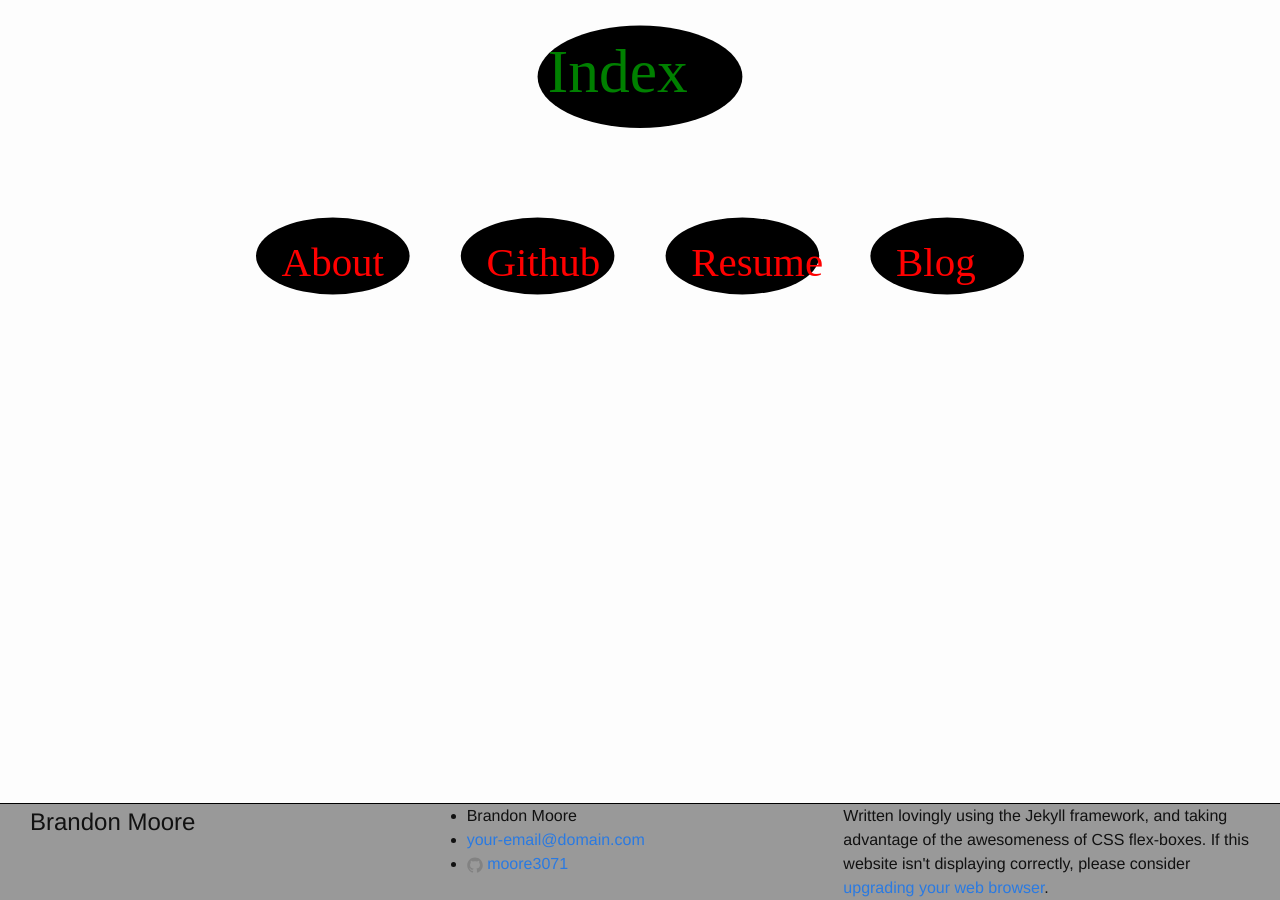
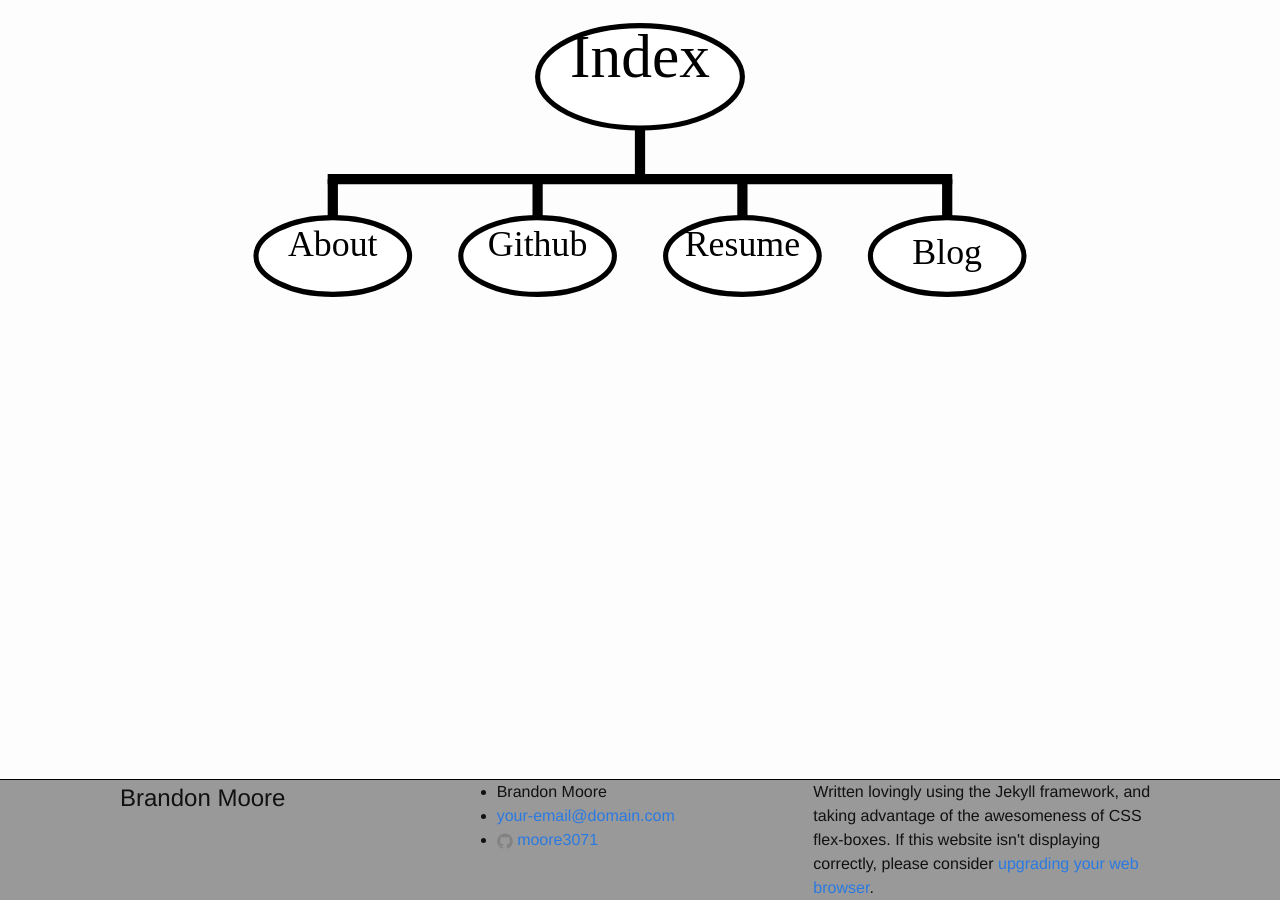
Before and after one commit to moore3071/moore3071.github.io, a Jekyll site: the page built from index.html, in a window 1280 px wide. Built offline with Jekyll 4.4.1, drawn with Linux system fonts in a browser that asks for light colours; some web fonts are replaced.

Commit message:
Changed the tree structure in the svg

```diff
--- a/_sass/_base.scss
+++ b/_sass/_base.scss
@@ -180,8 +180,8 @@ pre {
 
 .flex-wrapper {
 	display: flex;
-	width: -webkit-calc(#{$content-width} - (#{$spacing-unit} * 2));
-	width: calc(#{$content-width} - (#{$spacing-unit} * 2));
+	width: -webkit-calc(#{$content-width} - (#{$spacing-unit} * 8));
+	width: calc(#{$content-width} - (#{$spacing-unit} * 8));
 	margin-right: auto;
 	margin-left: auto;
 	flex-flow: row wrap;
--- a/index.html
+++ b/index.html
@@ -4,15 +4,26 @@ layout: index_page
 
 <div class="home" style="width: 80vw; height: 40vw; margin: auto;">
 	<svg width="100%" height="100%" viewBox="0 0 200 100" style="font-family: 'Droid Sans Mono';">
-		<ellipse cx="100" cy="15" rx="20" ry="10"/>
-		<text font-size="12" x="82" y="18" fill="green">Index</text>
-		<ellipse cx="40" cy="50" rx="15" ry="7.5"/>
-		<text font-size="8" x="30" y="54" fill="red">About</text>
-		<ellipse cx="80" cy="50" rx="15" ry="7.5"/>
-		<text font-size="8" x="70" y="54" fill="red">Github</text>
-		<ellipse cx="120" cy="50" rx="15" ry="7.5"/>
-		<text font-size="8" x="110" y="54" fill="red">Resume</text>
-		<ellipse cx="160" cy="50" rx="15" ry="7.5"/>
-		<text font-size="8" x="150" y="54" fill="red">Blog</text>
+		<!--Lines to connect tree-->
+		<line stroke="black" stroke-width="2" x1="100" y1="15" x2="100" y2="35"/>
+		<line stroke="black" stroke-width="2" x1="39" y1="35" x2="161" y2="35"/>
+		<line stroke="black" stroke-width="2" x1="40" y1="35" x2="40" y2="50"/>
+		<line stroke="black" stroke-width="2" x1="80" y1="35" x2="80" y2="50"/>
+		<line stroke="black" stroke-width="2" x1="120" y1="35" x2="120" y2="50"/>
+		<line stroke="black" stroke-width="2" x1="160" y1="35" x2="160" y2="50"/>
+
+		<ellipse stroke="black" fill="white" cx="100" cy="15" rx="20" ry="10"/>
+		<text text-anchor="middle" font-size="12" x="100" y="15" fill="black">Index</text>
+		<ellipse stroke="black" fill="white" cx="40" cy="50" rx="15" ry="7.5"/>
+		<text text-anchor="middle" font-size="7" x="40" y="50" fill="black">About</text>
+		<ellipse stroke="black" fill="white" cx="80" cy="50" rx="15" ry="7.5"/>
+		<text text-anchor="middle" font-size="7" x="80" y="50" fill="black">Github</text>
+		<ellipse stroke="black" fill="white" cx="120" cy="50" rx="15" ry="7.5"/>
+		<text text-anchor="middle" font-size="7" x="120" y="50" fill="black">Resume</text>
+		<ellipse stroke="black" fill="white" cx="160" cy="50" rx="15" ry="7.5"/>
+		<text text-anchor="middle" alignment-baseline="middle" font-size="7" x="160" y="50" fill="black">Blog</text>
 	</svg>
 </div>
+<div>
+
+</div>
```
